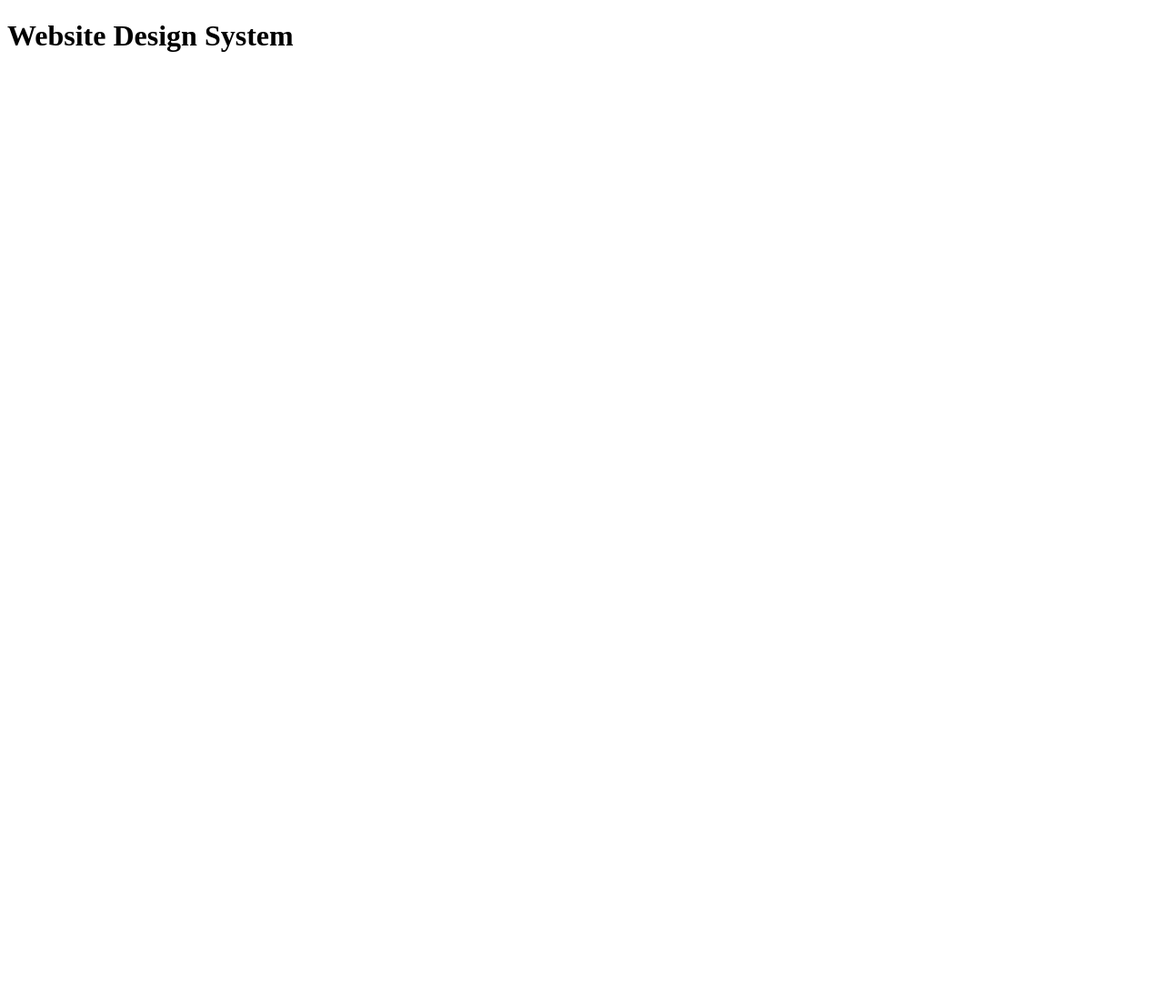
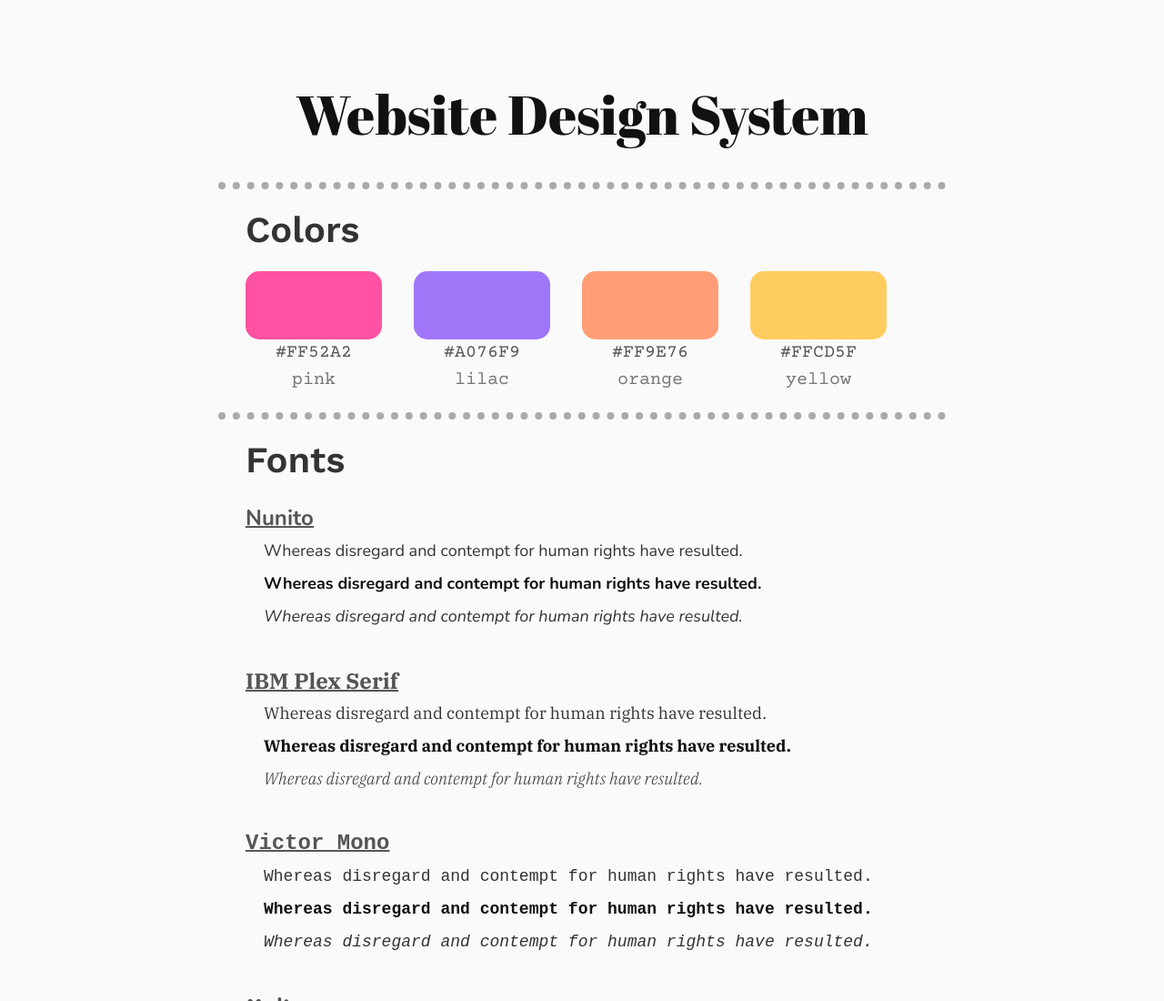
Before and after one commit to ipaulaabro/WebsiteDesignSystem, a plain HTML site: page index.html in a window 1280 px wide. Shown: the top 1100 px of the page at 91% size. Before the commit the page ends 800 px from the top, so only its background shows below. Drawn offline with nearby package versions, Linux system fonts and the light colour scheme; a web font is replaced by a local one.

Commit message:
feat: complete project

```diff
--- a/css/style.css
+++ b/css/style.css
@@ -0,0 +1,152 @@
+@import url("https://fonts.googleapis.com/css2?family=Abril+Fatface&family=Courier+Prime&family=IBM+Plex+Serif:ital,wght@0,400;0,700;1,300&family=Mali:ital,wght@0,400;0,700;1,300&family=Nunito:ital,wght@0,400;0,700;1,300&family=Victor+Mono:ital,wght@0,400;0,700;1,300&family=Work+Sans:wght@300;600&display=swap");
+body {
+  font-family: "Work Sans", sans-serif;
+  background: #fafafa;
+  color: #555;
+}
+
+#root {
+  max-width: 800px;
+  margin: 50px auto;
+}
+
+h1 {
+  color: #111;
+  font: 60px/2.5 "Abril Fatface", cursive;
+  text-align: center;
+}
+
+section {
+  margin-bottom: 20px;
+  border-top: 8px dotted #aaa;
+  padding: 0 30px;
+}
+
+h2 {
+  margin: 15px 0;
+  font-size: 40px;
+  line-height: 1.5;
+  font-weight: bold;
+  color: #333;
+}
+
+ul.colors li {
+  display: inline-block;
+  margin-right: 30px;
+}
+
+.color-box {
+  width: 150px;
+  height: 75px;
+  border-radius: 15px;
+}
+
+.pink {
+  background: #ff52a2;
+}
+
+.lilac {
+  background: #a076f9;
+}
+
+.orange {
+  background: #ff9e76;
+}
+
+.yellow {
+  background: #ffcd5f;
+}
+
+.colors li p {
+  font: 20px/1.5 "Courier Prime", monospace;
+  text-align: center;
+}
+
+.color-name {
+  color: #777;
+}
+
+.fonts article {
+  margin-bottom: 15px;
+}
+
+.fonts article ul {
+  padding: 0 0 20px 20px;
+}
+
+.fonts h3 {
+  font-size: 24px;
+  line-height: 1.5;
+  font-weight: 700;
+  color: #555;
+  text-decoration: 2px underline;
+}
+.sans-serif {
+  font-family: "Nunito", sans-serif;
+}
+
+.serif {
+  font-family: "IBM Plex Serif", serif;
+}
+
+.monospace {
+  font-family: "Victor Mono", monospace;
+}
+
+.cursive {
+  font-family: "Mali", cursive;
+}
+
+.fonts li {
+  font-size: 18px;
+  line-height: 2;
+}
+
+.normal {
+  font-weight: 400;
+  color: #333;
+}
+
+.bold {
+  font-weight: 700;
+  color: #111;
+}
+
+.light-italic {
+  font-weight: 300;
+  font-style: italic;
+  color: #333;
+}
+
+h4 {
+  color: #333;
+  padding: 20px 0;
+}
+
+.main-heading {
+  font: 700 44px/1 Mali, cursive;
+}
+
+.sub-heading {
+  font: 300 30px/1 "Victor Mono", monospace;
+  font-style: italic;
+}
+
+.default-paragraph {
+  font: 400 20px/1 Nunito, sans-serif;
+}
+
+.text-styles ul {
+  color: #777;
+  margin-left: 20px;
+}
+
+.text-styles li {
+  font-size: 22px;
+  line-height: 1.5;
+}
+
+strong {
+  color: #555;
+  font-weight: 700;
+}
--- a/index.html
+++ b/index.html
@@ -3,12 +3,137 @@
   <head>
     <meta charset="UTF-8" />
     <meta
-      name="viewport"
-      content="width=device-width, user-scalable=no, initial-scale=1.0, maximum-scale=1.0, minimum-scale=1.0" />
-    <meta http-equiv="X-UA-Compatible" content="ie=edge" />
+      content="width=device-width, user-scalable=no, initial-scale=1.0, maximum-scale=1.0, minimum-scale=1.0"
+      name="viewport" />
+    <meta content="ie=edge" http-equiv="X-UA-Compatible" />
     <title>Website Design System</title>
+    <link href="./css/reset.css" rel="stylesheet" />
+    <link href="./css/style.css" rel="stylesheet" />
   </head>
   <body>
-    <h1>Website Design System</h1>
+    <div id="root">
+      <header>
+        <h1>Website Design System</h1>
+      </header>
+      <main>
+        <section aria-labelledby="colors">
+          <h2 id="colors">Colors</h2>
+          <ul class="colors">
+            <li>
+              <div class="color-box pink"></div>
+              <p class="color-hex">#FF52A2</p>
+              <p class="color-name">pink</p>
+            </li>
+            <li>
+              <div class="color-box lilac"></div>
+              <p class="color-hex">#A076F9</p>
+              <p class="color-name">lilac</p>
+            </li>
+            <li>
+              <div class="color-box orange"></div>
+              <p class="color-hex">#FF9E76</p>
+              <p class="color-name">orange</p>
+            </li>
+            <li>
+              <div class="color-box yellow"></div>
+              <p class="color-hex">#FFCD5F</p>
+              <p class="color-name">yellow</p>
+            </li>
+          </ul>
+        </section>
+        <section aria-labelledby="fonts">
+          <h2 id="fonts">Fonts</h2>
+          <div class="fonts">
+            <article class="sans-serif">
+              <h3>Nunito</h3>
+              <ul>
+                <li class="normal">
+                  Whereas disregard and contempt for human rights have resulted.
+                </li>
+                <li class="bold">
+                  Whereas disregard and contempt for human rights have resulted.
+                </li>
+                <li class="light-italic">
+                  Whereas disregard and contempt for human rights have resulted.
+                </li>
+              </ul>
+            </article>
+            <article class="serif">
+              <h3>IBM Plex Serif</h3>
+              <ul>
+                <li class="normal">
+                  Whereas disregard and contempt for human rights have resulted.
+                </li>
+                <li class="bold">
+                  Whereas disregard and contempt for human rights have resulted.
+                </li>
+                <li class="light-italic">
+                  Whereas disregard and contempt for human rights have resulted.
+                </li>
+              </ul>
+            </article>
+            <article class="monospace">
+              <h3>Victor Mono</h3>
+              <ul>
+                <li class="normal">
+                  Whereas disregard and contempt for human rights have resulted.
+                </li>
+                <li class="bold">
+                  Whereas disregard and contempt for human rights have resulted.
+                </li>
+                <li class="light-italic">
+                  Whereas disregard and contempt for human rights have resulted.
+                </li>
+              </ul>
+            </article>
+            <article class="cursive">
+              <h3>Mali</h3>
+              <ul>
+                <li class="normal">
+                  Whereas disregard and contempt for human rights have resulted.
+                </li>
+                <li class="bold">
+                  Whereas disregard and contempt for human rights have resulted.
+                </li>
+                <li class="light-italic">
+                  Whereas disregard and contempt for human rights have resulted.
+                </li>
+              </ul>
+            </article>
+          </div>
+        </section>
+        <section aria-labelledby="text-styles">
+          <h2 id="text-styles">Text Styles</h2>
+          <article class="text-styles">
+            <h3></h3>
+            <div>
+              <h4 class="main-heading">Main Heading</h4>
+              <ul>
+                <li><strong>font-family:</strong> Mali</li>
+                <li><strong>font-weight:</strong> 700</li>
+                <li><strong>font-size:</strong> 44px</li>
+              </ul>
+            </div>
+            <div>
+              <h4 class="sub-heading">Sub Heading</h4>
+              <ul>
+                <li><strong>font-family:</strong> Victor Mono</li>
+                <li><strong>font-weight:</strong> 300</li>
+                <li><strong>font-size:</strong> 30px</li>
+                <li><strong>font-style:</strong> italic</li>
+              </ul>
+            </div>
+            <div>
+              <h4 class="default-paragraph">Default Paragraph</h4>
+              <ul>
+                <li><strong>font-family:</strong> Nunito</li>
+                <li><strong>font-weight:</strong> 400</li>
+                <li><strong>font-size:</strong> 20px</li>
+              </ul>
+            </div>
+          </article>
+        </section>
+      </main>
+    </div>
   </body>
 </html>
```
